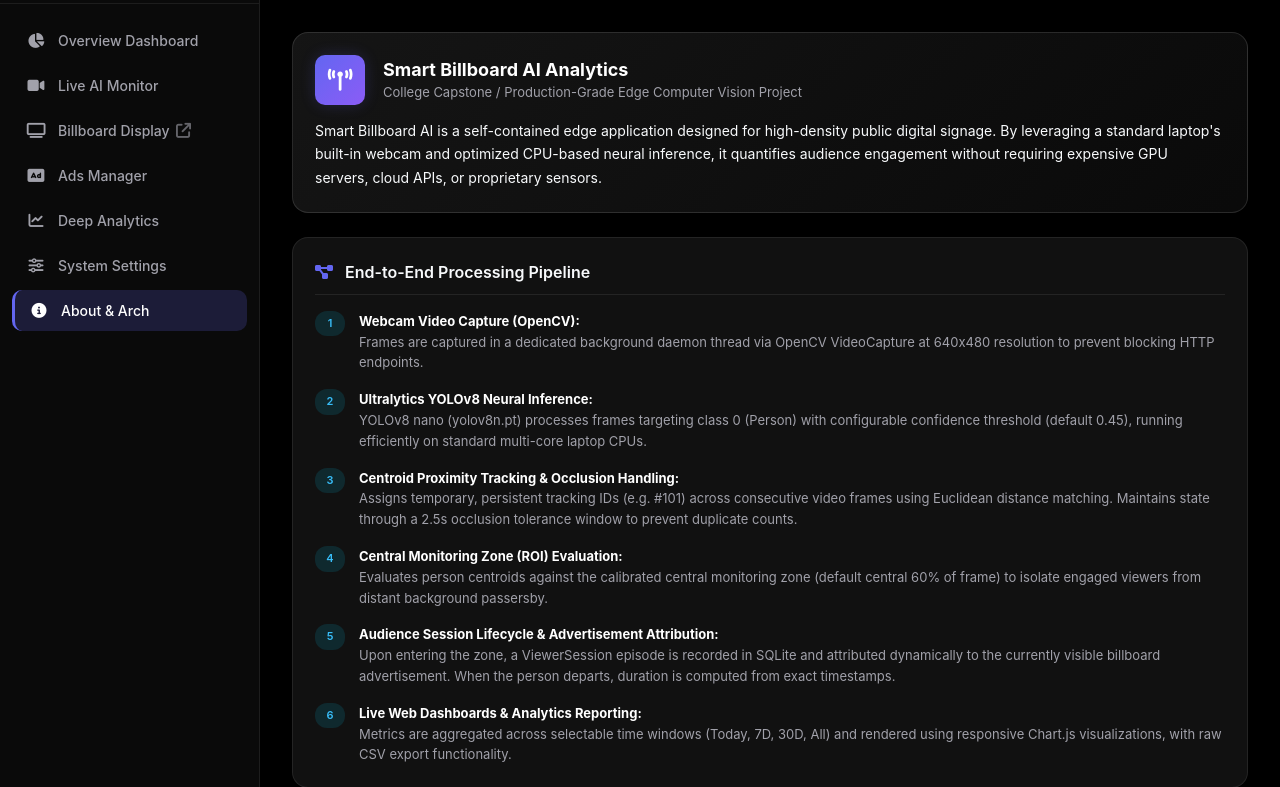
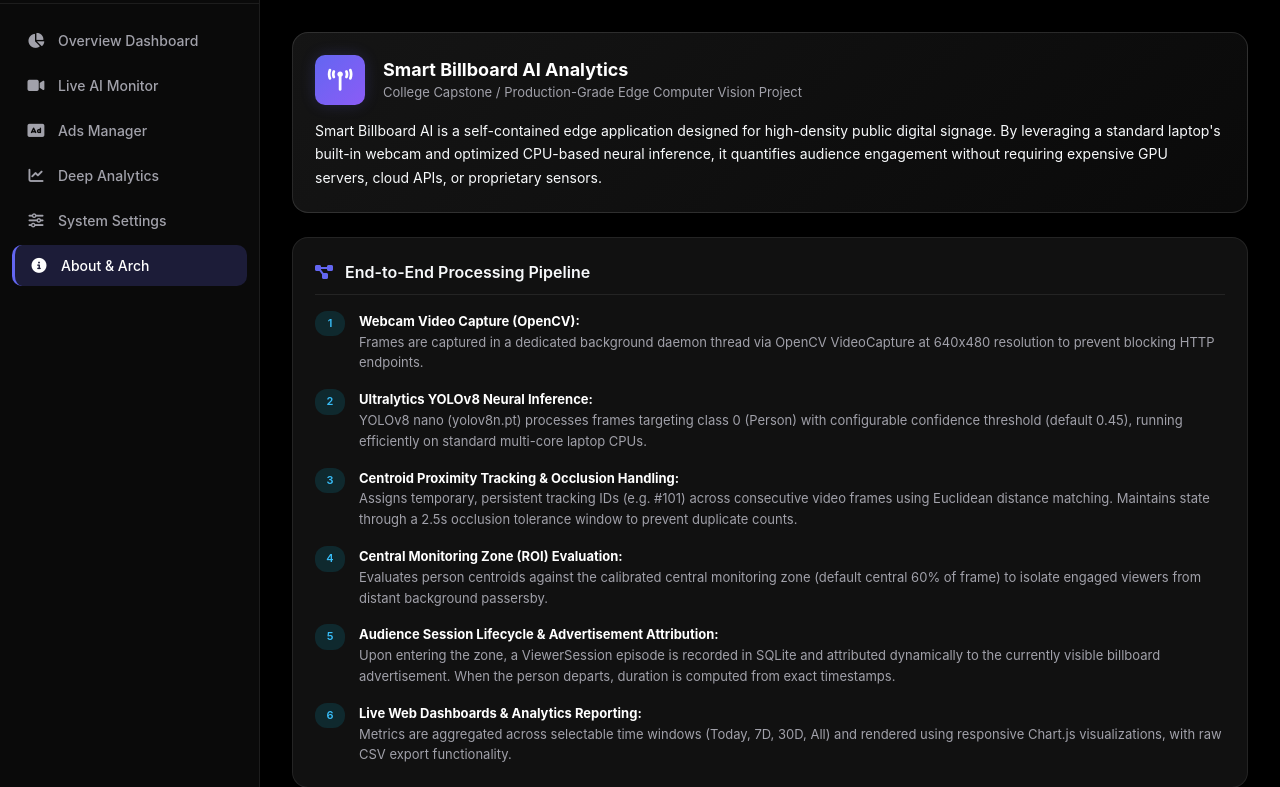
Before and after one commit to mahendraasingh/EJTS, a Flask app: page /about in a window 1280 px wide. Shown: the part 93-880 px from the top of the page. Run offline with Flask 3, Linux system fonts and the light colour scheme.

Commit message:
feat: remove billboard display option from navigation sidebar and docs

```diff
--- a/billboard project/app/templates/base.html
+++ b/billboard project/app/templates/base.html
@@ -35,10 +35,6 @@
                 <a href="{{ url_for('main.monitoring_view') }}" class="nav-item {% if request.endpoint == 'main.monitoring_view' %}active{% endif %}">
                     <i class="fa-solid fa-video"></i>
                     <span>Live AI Monitor</span>
-                </a>
-                <a href="{{ url_for('main.billboard_view') }}" class="nav-item {% if request.endpoint == 'main.billboard_view' %}active{% endif %}" target="_blank">
-                    <i class="fa-solid fa-tv"></i>
-                    <span>Billboard Display <i class="fa-solid fa-arrow-up-right-from-square external-badge"></i></span>
                 </a>
                 <a href="{{ url_for('main.advertisements_view') }}" class="nav-item {% if request.endpoint == 'main.advertisements_view' %}active{% endif %}">
                     <i class="fa-solid fa-rectangle-ad"></i>
```
Also changed, not shown: billboard project/README.md, 1 other file.
